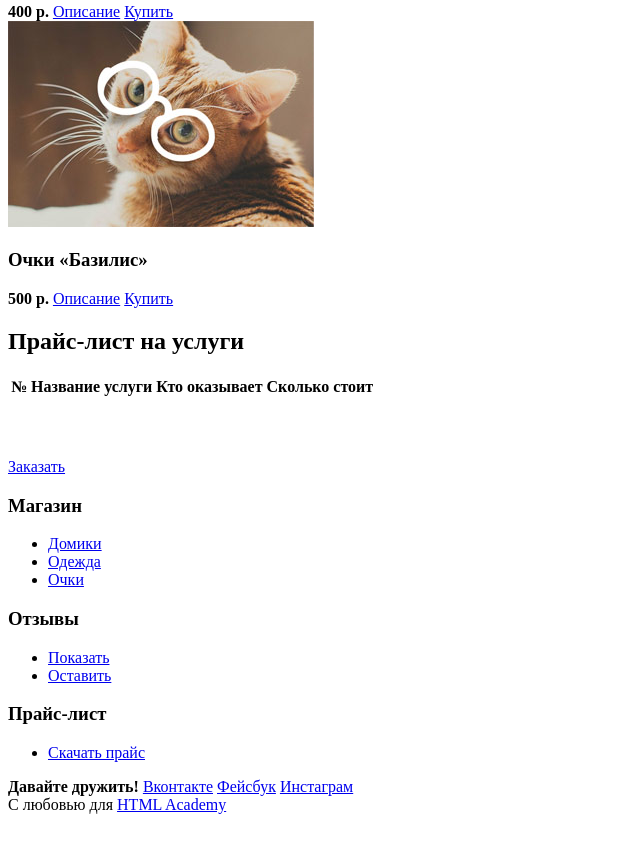
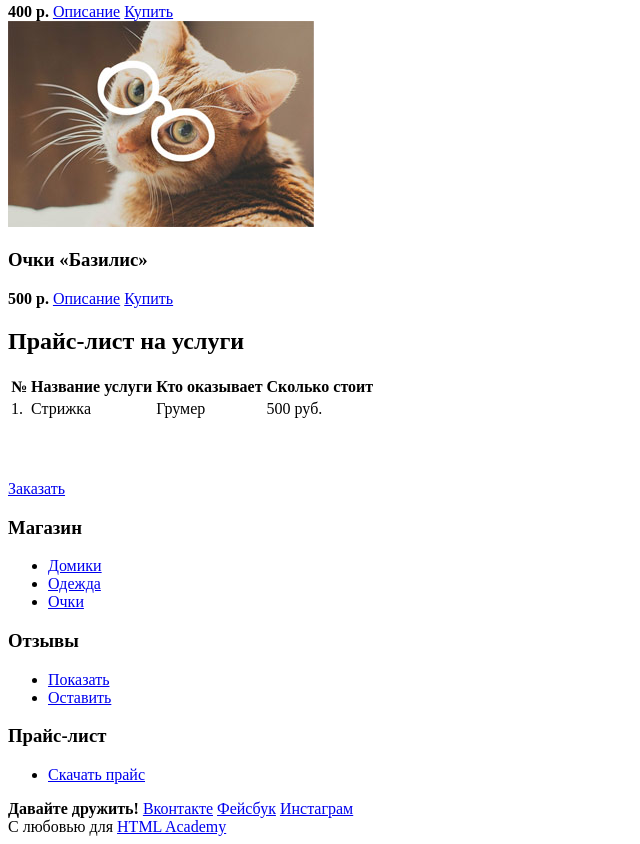
Before and after one commit to chert61rus/GreatKeksbi, a plain HTML site: page index.html in a window 1280 px wide. Shown: the part 1873-2717 px from the top of the page, without its empty margins (0-640 px from the left). Before the commit the page ends 2695 px from the top, so only its background shows below. Drawn offline with Linux system fonts and the light colour scheme.

Commit message:
Кексби. Таблицы / Ещё одна строка в таблице [3/9]

```diff
--- a/index.html
+++ b/index.html
@@ -122,6 +122,12 @@
             <th>Кто оказывает</th>
             <th>Сколько стоит</th>
         </tr>
+        <tr>
+            <td>1.</td>
+            <td>Стрижка</td>
+            <td>Грумер</td>
+            <td>500 руб.</td>
+        </tr>
     </table>
 </div>
 
```
